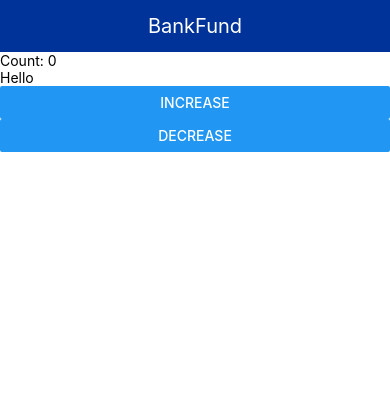
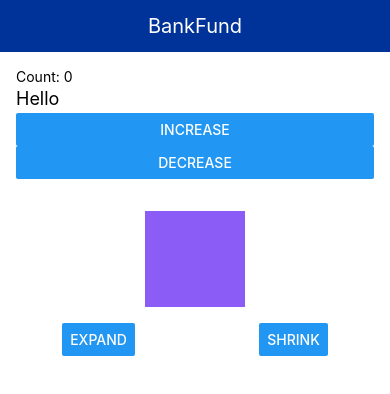
Before and after one commit to bank20baht/BankFund, a React Native app: screen / in a window 390 px wide. Shown: the top 394 px of the page. Built offline with nearby package versions, Linux system fonts and the light colour scheme.

Commit message:
feat: add react native reanimated to this project

```diff
--- a/App.tsx
+++ b/App.tsx
@@ -1,18 +1,51 @@
 import { Button, SafeAreaView, Text, View } from "react-native";
+import Animated, {
+  useSharedValue,
+  withSpring,
+  useAnimatedStyle,
+} from "react-native-reanimated";
 import Header from "./src/components/Header";
 import useCountStore from "./src/store/store";
+import { styled } from "nativewind";
+
+const AnimatedView = styled(Animated.View);
 
 export default function App() {
   const { count, increaseCount, decreaseCount } = useCountStore();
 
+  const width = useSharedValue(100);
+
+  const animatedStyle = useAnimatedStyle(() => {
+    return {
+      width: width.value,
+    };
+  });
+
+  const handlePress = () => {
+    width.value = withSpring(width.value + 50);
+  };
+
+  const handlePressDecrees = () => {
+    width.value = withSpring(width.value - 50);
+  };
+
   return (
     <SafeAreaView className="flex-1">
       <Header />
-      <View>
+      <View className="p-4">
         <Text>Count: {count}</Text>
-        <Text className="">Hello</Text>
+        <Text className="text-lg">Hello</Text>
         <Button title="Increase" onPress={increaseCount} />
         <Button title="Decrease" onPress={decreaseCount} />
+      </View>
+
+      <View className="flex items-center justify-center mt-4">
+        <AnimatedView className="bg-violet-500 h-24" style={animatedStyle} />
+      </View>
+
+      <View className="flex-row justify-around mt-4">
+        <Button onPress={handlePress} title="Expand" />
+        <Button onPress={handlePressDecrees} title="shrink" />
       </View>
     </SafeAreaView>
   );
--- a/app.json
+++ b/app.json
@@ -12,13 +12,15 @@
       "backgroundColor": "#ffffff"
     },
     "ios": {
-      "supportsTablet": true
+      "supportsTablet": true,
+      "bundleIdentifier": "com.bank20baht.bankfund"
     },
     "android": {
       "adaptiveIcon": {
         "foregroundImage": "./assets/adaptive-icon.png",
         "backgroundColor": "#ffffff"
-      }
+      },
+      "package": "com.bank20baht.bankfund"
     },
     "web": {
       "favicon": "./assets/favicon.png"
--- a/babel.config.js
+++ b/babel.config.js
@@ -2,6 +2,6 @@ module.exports = function (api) {
   api.cache(true);
   return {
     presets: ["babel-preset-expo"],
-    plugins: ["nativewind/babel"],
+    plugins: ["nativewind/babel", "react-native-reanimated/plugin"],
   };
 };
--- a/package.json
+++ b/package.json
@@ -4,8 +4,8 @@
   "main": "expo/AppEntry.js",
   "scripts": {
     "start": "expo start",
-    "android": "expo start --android",
-    "ios": "expo start --ios",
+    "android": "expo run:android",
+    "ios": "expo run:ios",
     "web": "expo start --web",
     "prepare": "husky"
   },
@@ -15,6 +15,7 @@
     "nativewind": "^2.0.11",
     "react": "18.2.0",
     "react-native": "0.74.5",
+    "react-native-reanimated": "~3.10.1",
     "zustand": "^5.0.0"
   },
   "devDependencies": {
```
Also changed, not shown: 68 other files (tests, documents, lock files or other folders).
